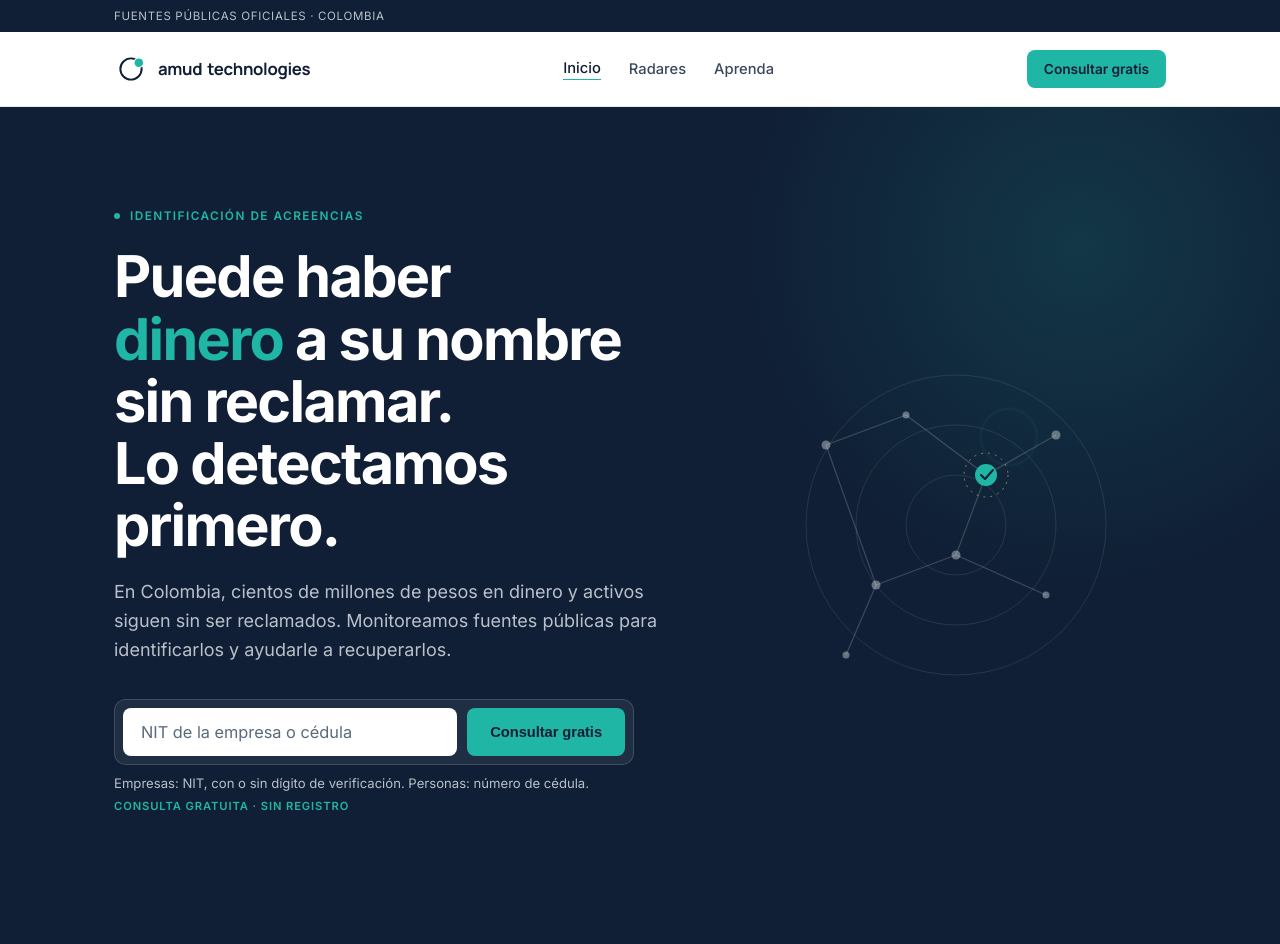
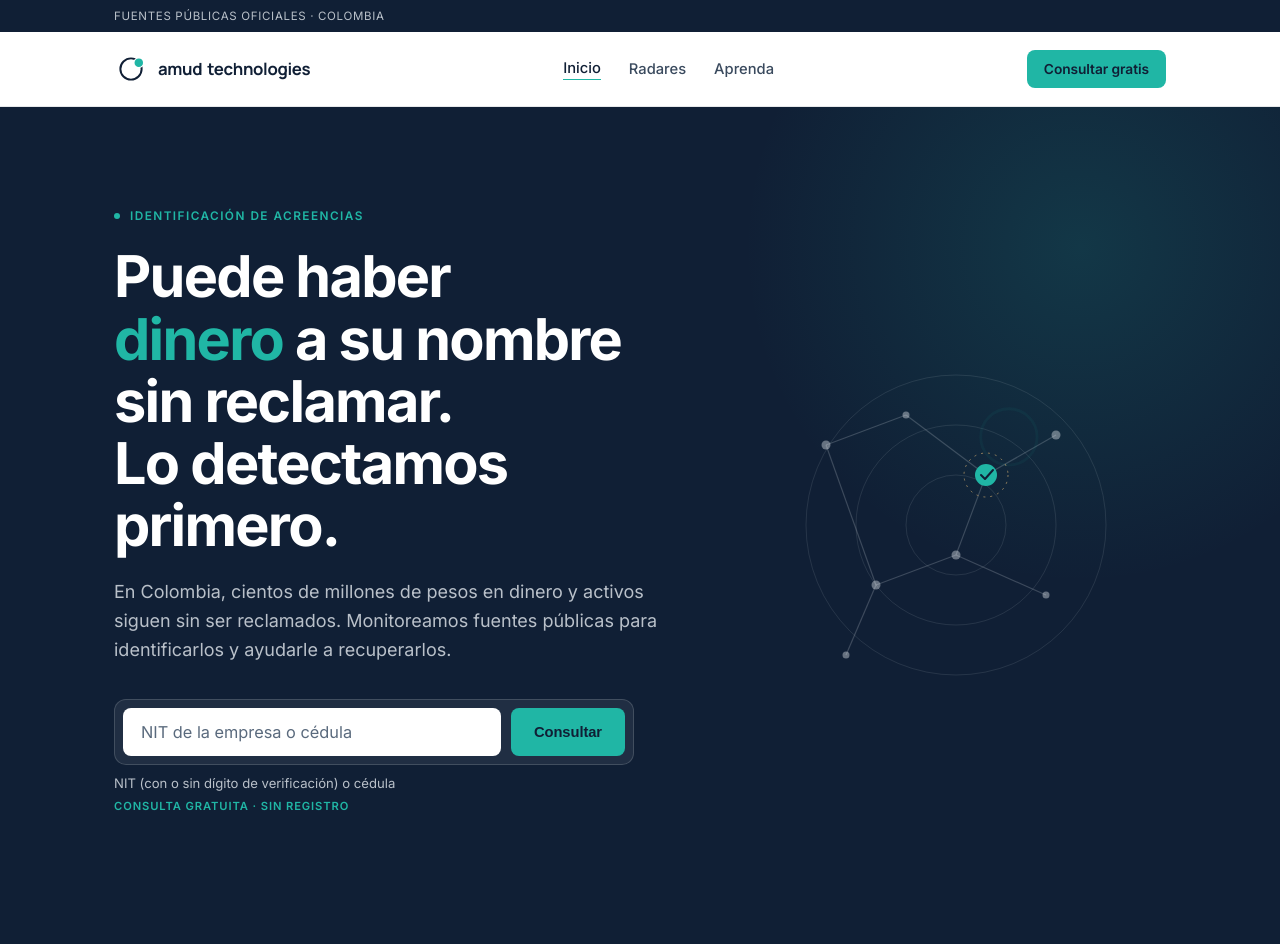
Before and after one commit to amudtechnologies/claims-engine, a Django app: page / in a window 1280 px wide. Shown: the top 944 px of the page. Run offline with Django 5.2, Linux system fonts and the light colour scheme; data comes from the database, SQL or seed files in the repository.

Commit message:
Search: 'Consultar' button in the hero; single-line NIT/cédula hint
Co-Authored-By: Claude Opus 5.5 <noreply@anthropic.com>

```diff
--- a/web/home/templates/home/_search_form.html
+++ b/web/home/templates/home/_search_form.html
@@ -19,6 +19,6 @@
   <span class="visually-hidden" role="status" aria-live="polite" data-search-status></span>
 </form>
 {% if not compact %}
-  <p class="search-form-hint">Empresas: NIT, con o sin dígito de verificación. Personas: número de cédula.</p>
+  <p class="search-form-hint">NIT (con o sin dígito de verificación) o cédula</p>
   <p class="search-form-trust">Consulta gratuita · Sin registro</p>
 {% endif %}
--- a/web/home/templates/home/index.html
+++ b/web/home/templates/home/index.html
@@ -14,7 +14,7 @@
       <div class="eyebrow mono"><span class="dot"></span>Identificación de acreencias</div>
       <h1>Puede haber <span class="accent-word">dinero</span> a su nombre sin reclamar.<br> Lo&nbsp;detectamos primero.</h1>
       <p class="lede">En Colombia, cientos de millones de pesos en dinero y activos siguen sin ser reclamados. Monitoreamos fuentes públicas para identificarlos y ayudarle a recuperarlos.</p>
-      <div class="hero-search" id="buscar">{% include "home/_search_form.html" with button_label="Consultar gratis" %}</div>
+      <div class="hero-search" id="buscar">{% include "home/_search_form.html" %}</div>
     </div>
     <div class="hero-graphic" aria-hidden="true">
       <svg viewBox="0 0 400 400" fill="none" xmlns="http://www.w3.org/2000/svg">
```
